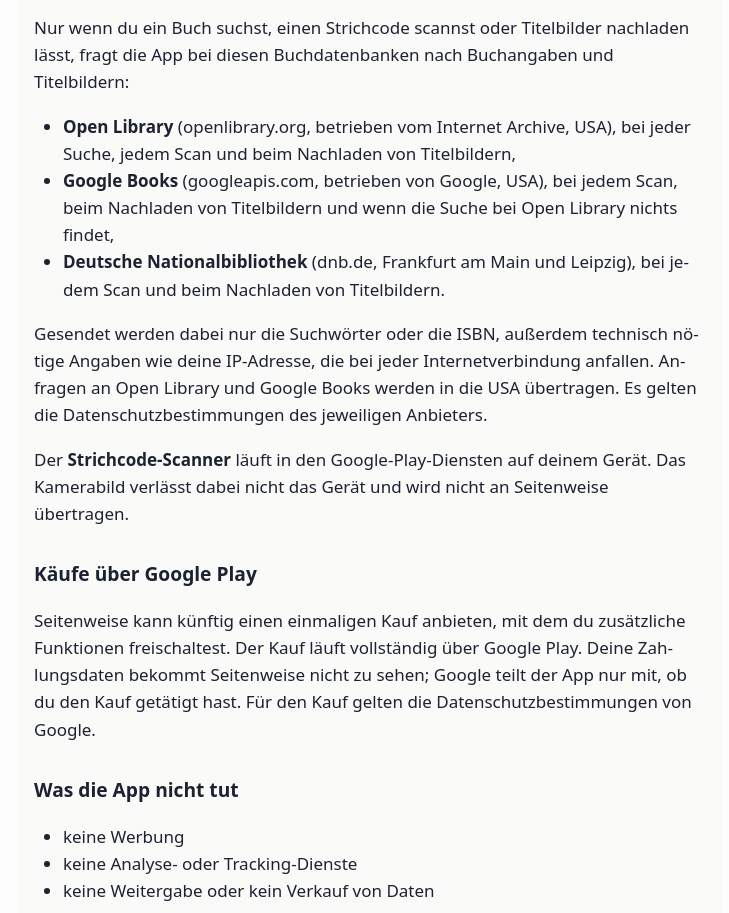
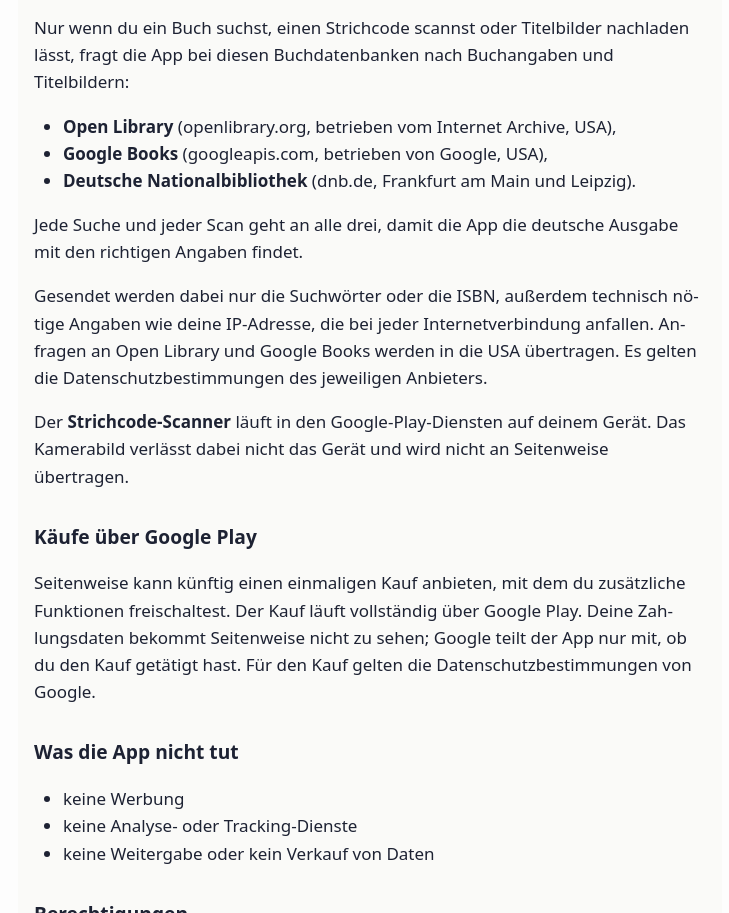
Before and after one commit to Zaucher/seitenweise-datenschutz, a plain HTML site: page index.html in a window 1280 px wide. Shown: the part 1068-1981 px from the top of the page, without its empty margins (270-999 px from the left). Drawn offline with Linux system fonts and the light colour scheme.

Commit message:
Datenschutz: jede Buchsuche fragt alle drei Buchdatenbanken
Die Textsuche fragt künftig neben Open Library immer auch Google Books und
die Deutsche Nationalbibliothek (Paket 2.6 der App), nicht mehr nur beim
Scannen.

Co-Authored-By: Claude Fable 5.2 <noreply@anthropic.com>
Claude-Session: https://claude.ai/code/session_01WdcJ5pesH4CmGPFai5J8K6

```diff
--- a/index.html
+++ b/index.html
@@ -210,15 +210,14 @@ Titelbilder nachladen lässt, fragt die App bei diesen Buchdatenbanken
 nach Buchangaben und Titelbildern:</p>
 <ul>
 <li><strong>Open Library</strong> (openlibrary.org, betrieben vom
-Internet Archive, USA), bei jeder Suche, jedem Scan und beim Nachladen
-von Titelbildern,</li>
+Internet Archive, USA),</li>
 <li><strong>Google Books</strong> (googleapis.com, betrieben von Google,
-USA), bei jedem Scan, beim Nachladen von Titelbildern und wenn die Suche
-bei Open Library nichts findet,</li>
+USA),</li>
 <li><strong>Deutsche Nationalbibliothek</strong> (dnb.de, Frankfurt am
-Main und Leipzig), bei jedem Scan und beim Nachladen von
-Titelbildern.</li>
+Main und Leipzig).</li>
 </ul>
+<p>Jede Suche und jeder Scan geht an alle drei, damit die App die
+deutsche Ausgabe mit den richtigen Angaben findet.</p>
 <p>Gesendet werden dabei nur die Suchwörter oder die ISBN, außerdem
 technisch nötige Angaben wie deine IP-Adresse, die bei jeder
 Internetverbindung anfallen. Anfragen an Open Library und Google Books
```
